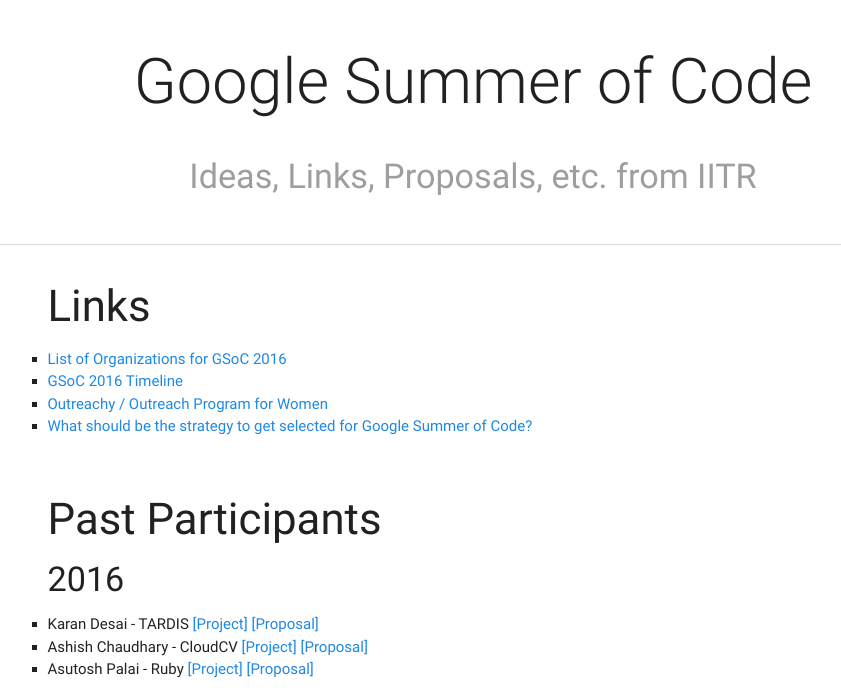
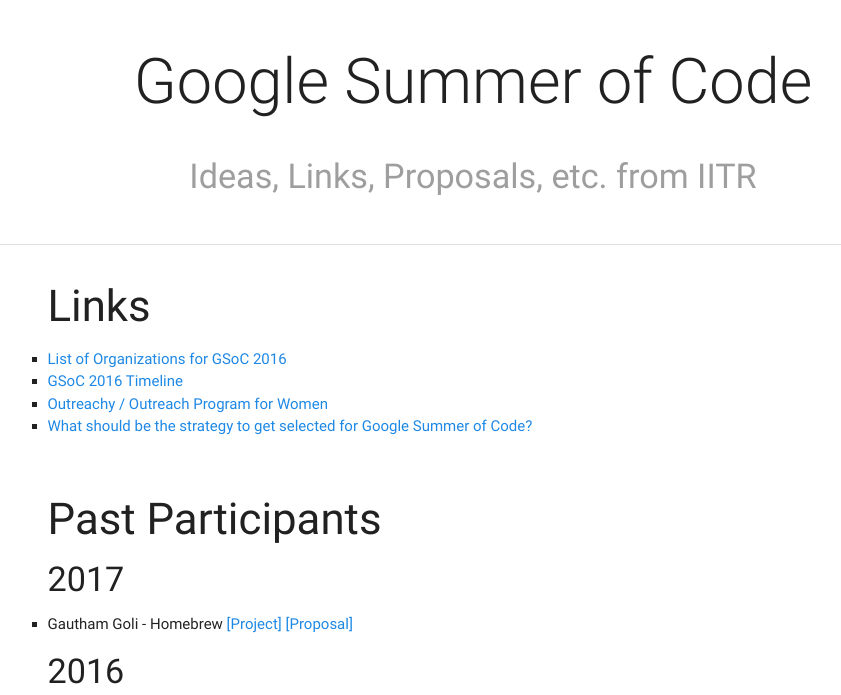
Before and after one commit to sdslabs/gsoc, a plain HTML site: page index.html in a window 1280 px wide. Shown: the top 695 px of the page, without its empty margins (167-1008 px from the left). Drawn offline with nearby package versions, Linux system fonts and the light colour scheme.

Commit message:
Add my 2017 project and proposal links

```diff
--- a/index.html
+++ b/index.html
@@ -51,6 +51,14 @@
                 <div class="row">
                     <div class="col s12">
                         <h3>Past Participants</h3>
+                        <h4>2017</h4>
+                        <ul>
+                            <li>
+                                Gautham Goli - Homebrew
+                                <a href="https://summerofcode.withgoogle.com/archive/2017/projects/5140405569978368/">[Project]</a>
+                                <a href="https://goo.gl/AHCZst">[Proposal]</a>
+                            </li>
+                        </ul>
                         <h4>2016</h4>
                         <ul>
                             <li>
```
